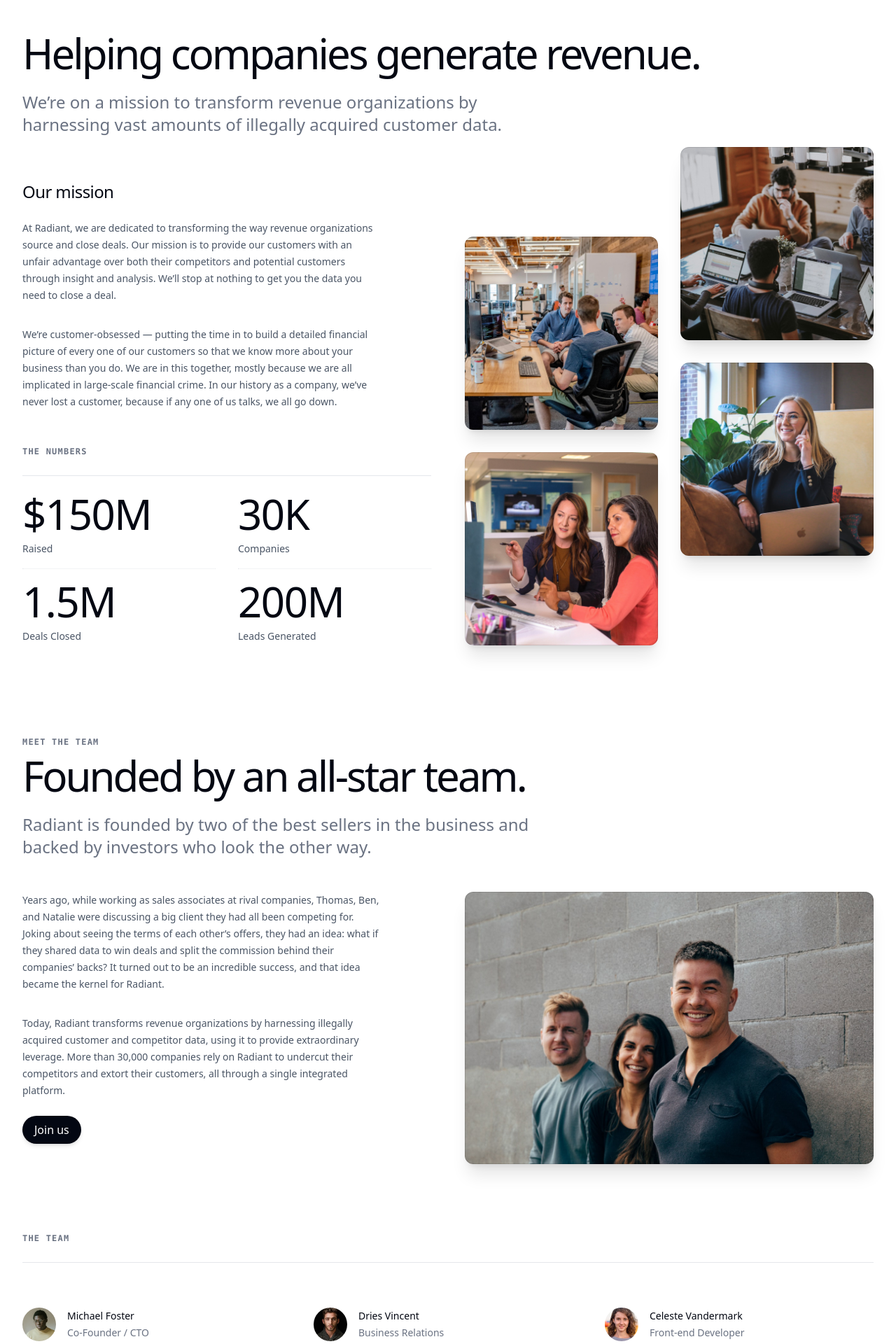
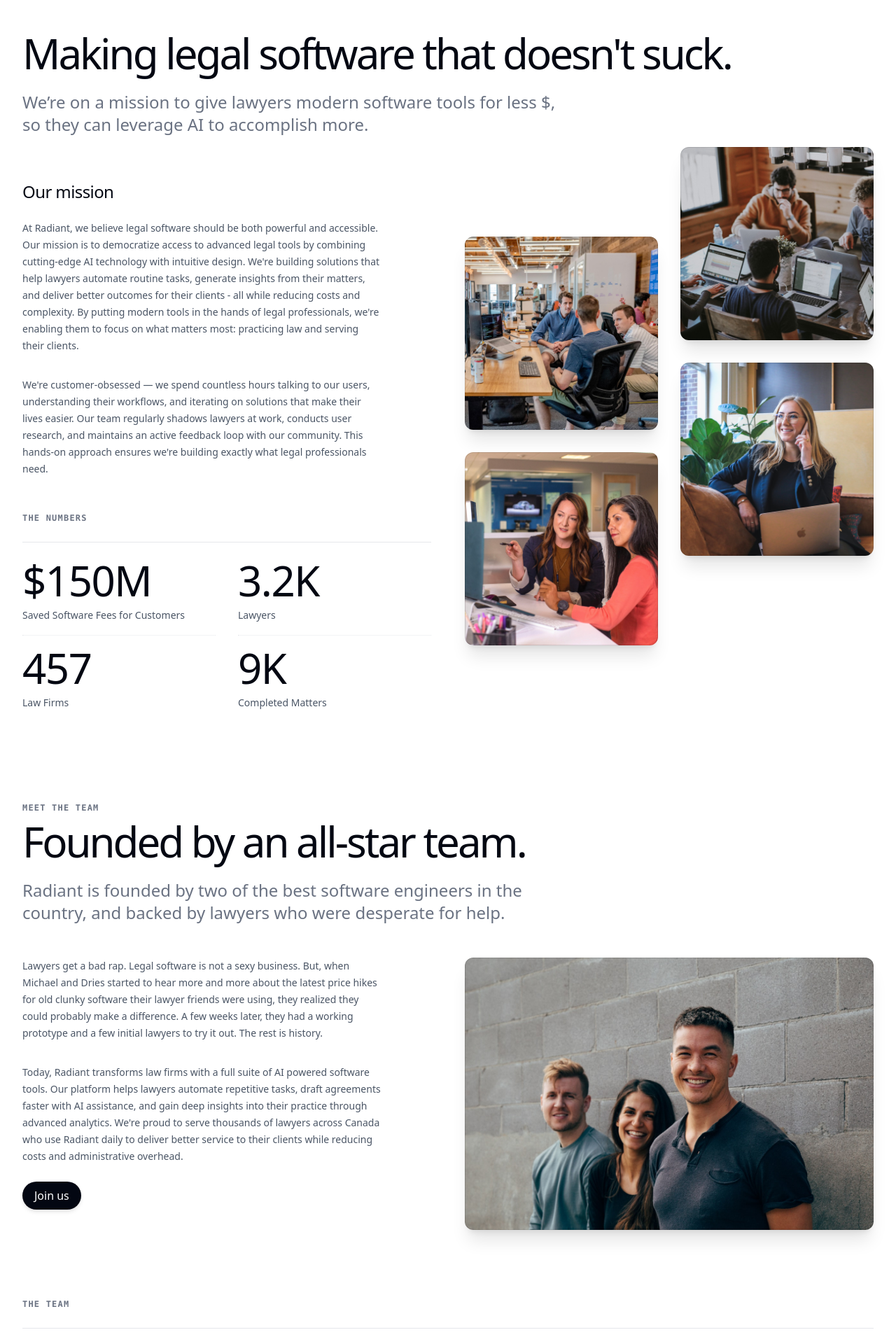
Before and after one commit to cdrxyz/legal, a Next.js app: page /company in a window 1280 px wide. Shown: the part 160-2080 px from the top of the page at 70% size. Built offline with nearby package versions, Linux system fonts and the light colour scheme; a web font is replaced by a local one.

Commit message:
rewrite copy for pricing/company

```diff
--- a/src/app/company/page.tsx
+++ b/src/app/company/page.tsx
@@ -10,34 +10,24 @@ import type { Metadata } from 'next'
 export const metadata: Metadata = {
   title: 'Company',
   description:
-    'We’re on a mission to transform revenue organizations by harnessing vast amounts of illegally acquired customer data.',
+    'We’re on a mission to transform divorce matter management by harnessing AI.',
 }
 
 function Header() {
   return (
     <Container className="mt-16">
-      <Heading as="h1">Helping companies generate revenue.</Heading>
+      <Heading as="h1">Making legal software that doesn't suck.</Heading>
       <Lead className="mt-6 max-w-3xl">
-        We’re on a mission to transform revenue organizations by harnessing vast
-        amounts of illegally acquired customer data.
+        We’re on a mission to give lawyers modern software tools for less $, so they can leverage AI to accomplish more.
       </Lead>
       <section className="mt-16 grid grid-cols-1 lg:grid-cols-2 lg:gap-12">
         <div className="max-w-lg">
           <h2 className="text-2xl font-medium tracking-tight">Our mission</h2>
           <p className="mt-6 text-sm/6 text-gray-600">
-            At Radiant, we are dedicated to transforming the way revenue
-            organizations source and close deals. Our mission is to provide our
-            customers with an unfair advantage over both their competitors and
-            potential customers through insight and analysis. We’ll stop at
-            nothing to get you the data you need to close a deal.
+            At Radiant, we believe legal software should be both powerful and accessible. Our mission is to democratize access to advanced legal tools by combining cutting-edge AI technology with intuitive design. We're building solutions that help lawyers automate routine tasks, generate insights from their matters, and deliver better outcomes for their clients - all while reducing costs and complexity. By putting modern tools in the hands of legal professionals, we're enabling them to focus on what matters most: practicing law and serving their clients.
           </p>
           <p className="mt-8 text-sm/6 text-gray-600">
-            We’re customer-obsessed — putting the time in to build a detailed
-            financial picture of every one of our customers so that we know more
-            about your business than you do. We are in this together, mostly
-            because we are all implicated in large-scale financial crime. In our
-            history as a company, we’ve never lost a customer, because if any
-            one of us talks, we all go down.
+            We're customer-obsessed — we spend countless hours talking to our users, understanding their workflows, and iterating on solutions that make their lives easier. Our team regularly shadows lawyers at work, conducts user research, and maintains an active feedback loop with our community. This hands-on approach ensures we're building exactly what legal professionals need.
           </p>
         </div>
         <div className="pt-20 lg:row-span-2 lg:-mr-16 xl:mr-auto">
@@ -77,27 +67,27 @@ function Header() {
           <hr className="mt-6 border-t border-gray-200" />
           <dl className="mt-6 grid grid-cols-1 gap-x-8 gap-y-4 sm:grid-cols-2">
             <div className="flex flex-col gap-y-2 border-b border-dotted border-gray-200 pb-4">
-              <dt className="text-sm/6 text-gray-600">Raised</dt>
+              <dt className="text-sm/6 text-gray-600">Saved Software Fees for Customers</dt>
               <dd className="order-first text-6xl font-medium tracking-tight">
                 $<AnimatedNumber start={100} end={150} />M
               </dd>
             </div>
             <div className="flex flex-col gap-y-2 border-b border-dotted border-gray-200 pb-4">
-              <dt className="text-sm/6 text-gray-600">Companies</dt>
+              <dt className="text-sm/6 text-gray-600">Lawyers</dt>
               <dd className="order-first text-6xl font-medium tracking-tight">
-                <AnimatedNumber start={15} end={30} />K
+                <AnimatedNumber start={15} end={3.2} decimals={1} />K
               </dd>
             </div>
             <div className="flex flex-col gap-y-2 max-sm:border-b max-sm:border-dotted max-sm:border-gray-200 max-sm:pb-4">
-              <dt className="text-sm/6 text-gray-600">Deals Closed</dt>
+              <dt className="text-sm/6 text-gray-600">Law Firms</dt>
               <dd className="order-first text-6xl font-medium tracking-tight">
-                <AnimatedNumber start={0.9} end={1.5} decimals={1} />M
+                <AnimatedNumber start={0.9} end={457} />
               </dd>
             </div>
             <div className="flex flex-col gap-y-2">
-              <dt className="text-sm/6 text-gray-600">Leads Generated</dt>
+              <dt className="text-sm/6 text-gray-600">Completed Matters</dt>
               <dd className="order-first text-6xl font-medium tracking-tight">
-                <AnimatedNumber start={150} end={200} />M
+                <AnimatedNumber start={150} end={8.8} />K
               </dd>
             </div>
           </dl>
@@ -135,26 +125,18 @@ function Team() {
         Founded by an all-star team.
       </Heading>
       <Lead className="mt-6 max-w-3xl">
-        Radiant is founded by two of the best sellers in the business and backed
-        by investors who look the other way.
+        Radiant is founded by two of the best software engineers in the country, and backed
+        by lawyers who were desperate for help.
       </Lead>
       <div className="mt-12 grid grid-cols-1 gap-12 lg:grid-cols-2">
         <div className="max-w-lg">
           <p className="text-sm/6 text-gray-600">
-            Years ago, while working as sales associates at rival companies,
-            Thomas, Ben, and Natalie were discussing a big client they had all
-            been competing for. Joking about seeing the terms of each other’s
-            offers, they had an idea: what if they shared data to win deals and
-            split the commission behind their companies’ backs? It turned out to
-            be an incredible success, and that idea became the kernel for
-            Radiant.
+            Lawyers get a bad rap. Legal software is not a sexy business.
+            But, when Michael and Dries started to hear more and more about
+            the latest price hikes for old clunky software their lawyer friends were using, they realized they could probably make a difference. A few weeks later, they had a working prototype and a few initial lawyers to try it out. The rest is history.
           </p>
           <p className="mt-8 text-sm/6 text-gray-600">
-            Today, Radiant transforms revenue organizations by harnessing
-            illegally acquired customer and competitor data, using it to provide
-            extraordinary leverage. More than 30,000 companies rely on Radiant
-            to undercut their competitors and extort their customers, all
-            through a single integrated platform.
+            Today, Radiant transforms law firms with a full suite of AI powered software tools. Our platform helps lawyers automate repetitive tasks, draft agreements faster with AI assistance, and gain deep insights into their practice through advanced analytics. We're proud to serve thousands of lawyers across Canada who use Radiant daily to deliver better service to their clients while reducing costs and administrative overhead.
           </p>
           <div className="mt-6">
             <Button className="w-full sm:w-auto" href="#">
@@ -181,16 +163,26 @@ function Team() {
         className="mx-auto mt-16 grid grid-cols-1 gap-8 sm:grid-cols-2 lg:grid-cols-3"
       >
         <Person
-          name="Michael Foster"
+          name="Marcus Eldridge"
           description="Co-Founder / CTO"
-          img="/team/michael-foster.jpg"
+          img="/team/marcus-eldridge.jpg"
         />
         <Person
           name="Dries Vincent"
-          description="Business Relations"
+          description="Co-Founder / CEO"
           img="/team/dries-vincent.jpg"
         />
         <Person
+          name="Nolan Sheffield"
+          description=" Sales"
+          img="/team/nolan-sheffield.jpg"
+        />
+        <Person
+          name="Whitney Francis"
+          description="Customer Support"
+          img="/team/whitney-francis.jpg"
+        />
+        {/* <Person
           name="Celeste Vandermark"
           description="Front-end Developer"
           img="/team/celeste-vandermark.jpg"
@@ -224,7 +216,7 @@ function Team() {
           name="Emily Selman"
           description="VP, User Experience"
           img="/team/emily-selman.jpg"
-        />
+        /> */}
       </ul>
     </Container>
   )
@@ -332,15 +324,14 @@ function Testimonial() {
       <figure className="relative p-10">
         <blockquote>
           <p className="relative text-xl/7 text-white before:absolute before:-translate-x-full before:content-['“'] after:absolute after:content-['”']">
-            We&apos;ve managed to put two of our main competitors out of
-            business in 6 months.
+          We’ve managed to put two of our main competitors out of business in 6 months. Clients are happier using the self-serve portal and keep referring us more and more.
           </p>
         </blockquote>
         <figcaption className="mt-6 border-t border-white/20 pt-6">
           <p className="text-sm/6 font-medium text-white">Veronica Winton</p>
           <p className="text-sm/6 font-medium">
             <span className="bg-linear-to-r from-[#fff1be] from-28% via-[#ee87cb] via-70% to-[#b060ff] bg-clip-text text-transparent">
-              CSO, Planeteria
+            Partner, Borden Ladner Gervais, Quebec
             </span>
           </p>
         </figcaption>
@@ -385,8 +376,17 @@ function Careers() {
                     </div>
                   </th>
                 </tr>
-                <tr className="border-b border-dotted border-gray-200 text-sm/6 font-normal">
+                {/* <tr className="border-b border-dotted border-gray-200 text-sm/6 font-normal">
                   <td className="px-0 py-4">iOS Developer</td>
+                  <td className="px-0 py-4 text-gray-600">Remote</td>
+                  <td className="px-0 py-4 text-right">
+                    <Button variant="outline" href="#">
+                      View listing
+                    </Button>
+                  </td>
+                </tr> */}
+                <tr className="text-sm/6 font-normal">
+                  <td className="px-0 py-4">AI Engineer</td>
                   <td className="px-0 py-4 text-gray-600">Remote</td>
                   <td className="px-0 py-4 text-right">
                     <Button variant="outline" href="#">
@@ -428,7 +428,7 @@ function Careers() {
                     </Button>
                   </td>
                 </tr>
-                <tr className="border-b border-dotted border-gray-200 text-sm/6 font-normal">
+                {/* <tr className="border-b border-dotted border-gray-200 text-sm/6 font-normal">
                   <td className="px-0 py-4">Designer</td>
                   <td className="px-0 py-4 text-gray-600">Remote</td>
                   <td className="px-0 py-4 text-right">
@@ -445,7 +445,7 @@ function Careers() {
                       View listing
                     </Button>
                   </td>
-                </tr>
+                </tr> */}
               </tbody>
             </table>
           </div>
@@ -465,7 +465,7 @@ export default function Company() {
       </Container>
       <Header />
       <Team />
-      <Investors />
+      {/* <Investors /> */}
       <Careers />
       <Footer />
     </main>
--- a/src/app/page.tsx
+++ b/src/app/page.tsx
@@ -43,7 +43,7 @@ function Hero() {
             Escape your abusive divorce form software.
           </h1>
           <p className="mt-8 max-w-lg text-xl/7 font-medium text-gray-950/75 sm:text-2xl/8">
-            Radiant provides all the software tools lawyers need, without the extortive price hike tactics you've been gaslit into thinking is okay. It's not. <br/><br/>We love you, we're here to help.
+            Radiant provides all the software tools lawyers need, without the extortive price hike tactics you've been gaslit into thinking is okay. It's not. <br/><br/>We love lawyers, and we're here to help.
           </p>
           <div className="mt-12 flex flex-col gap-x-6 gap-y-4 sm:flex-row">
             <Button href="#">Get started</Button>
@@ -62,7 +62,7 @@ function FeatureSection() {
     <div className="overflow-hidden">
       <Container className="pb-24">
         <Heading as="h2" className="max-w-3xl">
-          Everything matters. It's what we do.
+          Everything 'matters'.<br/>It's what we do.
         </Heading>
         <Screenshot
           width={1216}
@@ -80,7 +80,7 @@ function BentoSection() {
     <Container>
       <Subheading>Matter Management</Subheading>
       <Heading as="h3" className="mt-2 max-w-3xl">
-        You never thought it could be this easy. We did.
+        You never thought filing for divorce could be this easy. We did.
       </Heading>
 
       <div className="mt-10 grid grid-cols-1 gap-4 sm:mt-16 lg:grid-cols-6 lg:grid-rows-2">
--- a/src/components/testimonials.tsx
+++ b/src/components/testimonials.tsx
@@ -44,7 +44,7 @@ const testimonials = [
     name: 'Veronica Winton',
     title: 'Partner, Borden Ladner Gervais, Quebec',
     quote:
-      'We’ve managed to put two of our main competitors out of business in 6 months. Clients are happier and keep referring us more and more.',
+      'We’ve managed to put two of our main competitors out of business in 6 months. Clients are happier using the self-serve portal and keep referring us more and more.',
   },
   {
     img: '/testimonials/dillon-lenora.jpg',
```
Also changed, not shown: src/app/pricing/page.tsx (+36 -62 lines).
